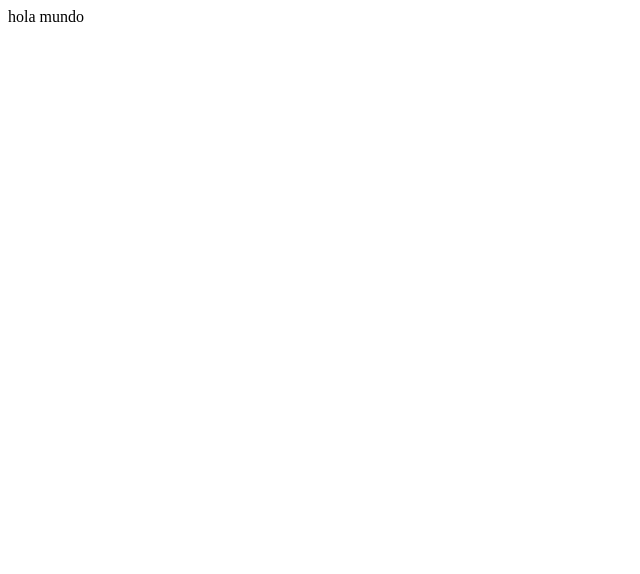
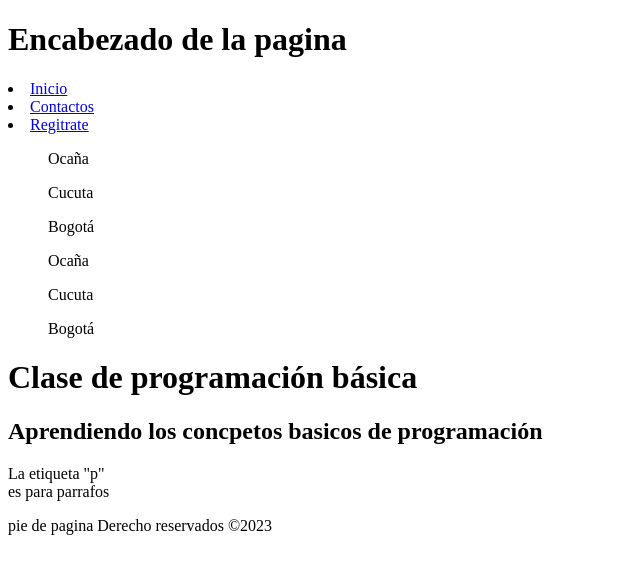
Before and after one commit to BootCampMinTic/lauratrujillo, a plain HTML site: page index.html in a window 1280 px wide. Shown: the whole page, without its empty margins (0-640 px from the left). Drawn offline with Linux system fonts and the light colour scheme.

Commit message:
clase 3/09/2025 html

```diff
--- a/index.html
+++ b/index.html
@@ -1 +1,49 @@
-<p> hola mundo</p>
+<!DOCTYPE html> <!--es un documneto HTML5-->
+<html lang="es">
+<head>
+    <meta charset="UTF-8"> <!-- es para que reconozca los acentos y las ñ-->
+    <meta html-equiv=" X-UA- Compatible" content="IE=edge"> <!-- para que sea compatible-->
+    <title> proyectoboocamps</title>
+</head>
+<body>
+    <header>
+        <h1> Encabezado de la pagina</h1>
+
+        <nav> <!-- navegación-->
+         <li> <a href="#"> Inicio</li> </a>  <!-- li es para listas-->
+         <li> <a href="paginas/contactos.html">Contactos</li></a> <!-- "a href="#" es para boton y # es el dirrecion de la pagina -->
+         <li> <a href="#">Regitrate</li></a>
+         </nav>
+         <ol> Ocaña</ol>
+         <ol> Cucuta</ol>
+         <ol> Bogotá</ol>
+         <ul> Ocaña</ul>
+         <ul> Cucuta</ul>
+         <ul> Bogotá</ul>
+
+
+
+    </header>
+    <main>
+
+      <h1> Clase de programación básica </h1> <!-- titulo en negrilla-->
+    <h2>Aprendiendo los concpetos basicos de programación </h2> <!-- titulo negrilla pequeño-->
+    <p>La etiqueta "p" <br> es para parrafos</p> <!-- "br" es para bajar y dividir los textos-->
+
+        <footer>
+            <p>pie de pagina Derecho reservados &copy;2023</p>
+
+
+        </footer>
+
+
+
+    </main>
+
+
+
+
+
+
+</body>
+</html>
```
Also changed, not shown: paginas/contactos.html (added, +5 -0 lines).
